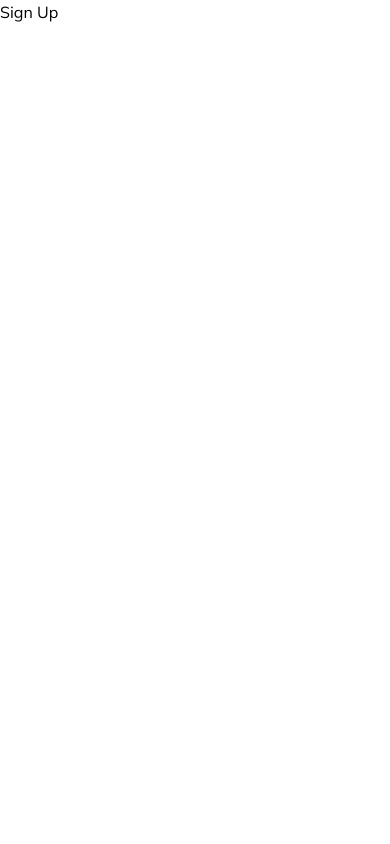
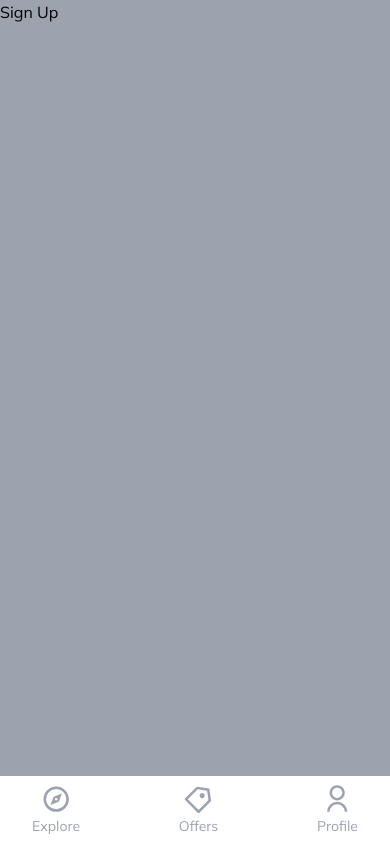
Before and after one commit to thefinethread/house-marketplace, a React (Create React App) app: page /sign-up in a window 390 px wide. Built offline with nearby package versions, Linux system fonts and the light colour scheme; the HTML template or start-up script is replaced by a standard one.

Commit message:
added navbar component-responsive

```diff
--- a/src/App.jsx
+++ b/src/App.jsx
@@ -6,10 +6,13 @@ import Profile from './pages/Profile';
 import SignIn from './pages/SignIn';
 import SignUp from './pages/SignUp';
 
+import NavBar from './components/navbar/NavBar';
+
 const App = () => {
   return (
     <Router>
-      <div className="font-primary">
+      <div className="font-primary w-ful h-screen bg-gray-400 overflow-x-hidden">
+        <div className="md:ml-20">
           <Routes>
             <Route path="/" element={<Explore />} />
             <Route path="/offers" element={<Offers />} />
@@ -17,7 +20,8 @@ const App = () => {
             <Route path="/sign-in" element={<SignIn />} />
             <Route path="/sign-up" element={<SignUp />} />
           </Routes>
-        {/* Nav bar */}
+        </div>
+        <NavBar />
       </div>
     </Router>
   );
--- /dev/null
+++ b/src/components/navbar/NavBar.jsx
@@ -0,0 +1,17 @@
+import { RiCompass3Line, RiPriceTag3Line, RiUserLine } from 'react-icons/ri';
+import NavItem from './NavItem';
+
+const NavBar = () => {
+  return (
+    <nav className="fixed w-full bg-white bottom-0 text-gray-400 md:h-screen md:left-0 md:w-auto">
+      <ul className="flex max-w-4xl mx-auto px-8 py-2 items-center justify-between h-full md:flex-col md:px-4 md:justify-start md:gap-10">
+        <NavItem to="/" icon={RiCompass3Line} text="Explore" />
+        <NavItem to="/offers" icon={RiPriceTag3Line} text="Offers" />
+        <div className="hidden md:block md:flex-grow"></div>
+        <NavItem to="/profile" icon={RiUserLine} text="Profile" />
+      </ul>
+    </nav>
+  );
+};
+
+export default NavBar;
--- /dev/null
+++ b/src/components/navbar/NavItem.jsx
@@ -0,0 +1,14 @@
+import { NavLink } from 'react-router-dom';
+
+const NavItem = ({ to, icon: Icon, text }) => {
+  return (
+    <NavLink to={to}>
+      <li className="flex flex-col items-center justify-center gap-[2px] hover:cursor-pointer">
+        <Icon size="1.9rem" />
+        <p className="text-sm">{text}</p>
+      </li>
+    </NavLink>
+  );
+};
+
+export default NavItem;
--- a/src/index.css
+++ b/src/index.css
@@ -3,3 +3,8 @@
 @tailwind base;
 @tailwind components;
 @tailwind utilities;
+
+/* default active class for navlink component */
+a.active {
+  color: #111;
+}
```
Also changed, not shown: src/components/NavBar.jsx (deleted). Lines whose indentation alone changed are shown as unchanged.
